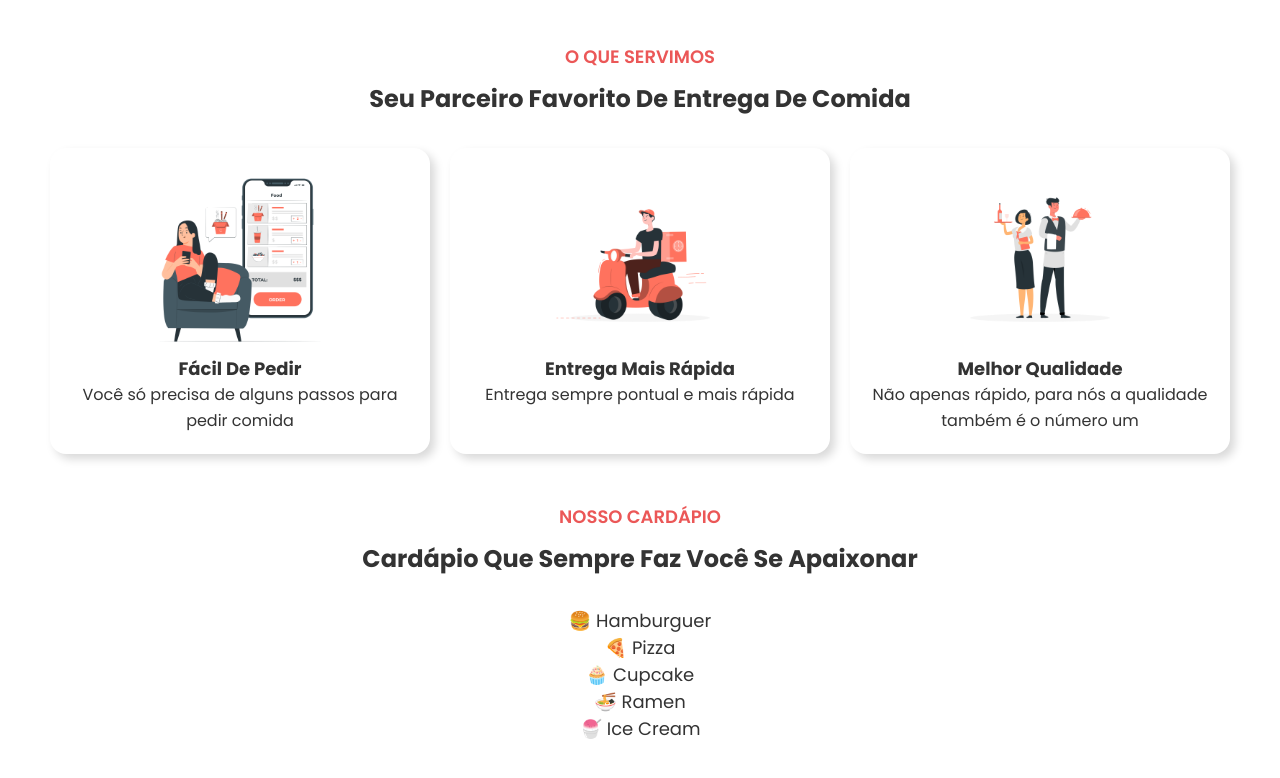
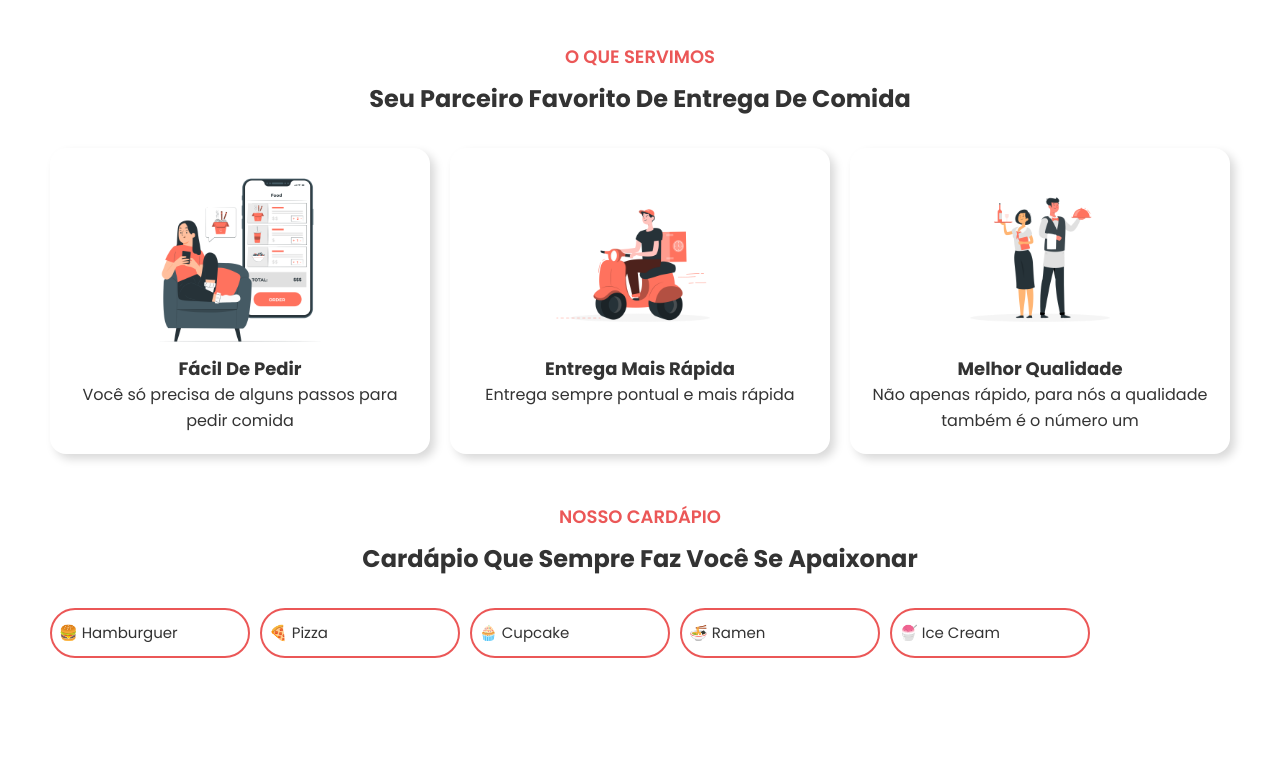
Before and after one commit to ana-ferreiramg/cafe_e_conversa, a React (Create React App) app: page / in a window 1280 px wide. Shown: the part 816-1594 px from the top of the page. Before the commit the page ends 1569 px from the top, so only its background shows below. Built offline with nearby package versions, Linux system fonts and the light colour scheme.

Commit message:
feat: add styles to section menu

```diff
--- a/src/components/Main/Main.css
+++ b/src/components/Main/Main.css
@@ -52,6 +52,65 @@
 }
 
 /* ###################### SECTION MENU ###################### */
+.section__menu {
+  min-height: 60vh;
+  display: flex;
+  flex-direction: column;
+  align-items: center;
+  gap: 3rem;
+}
+
+ul.section__menu__navbar {
+  display: flex;
+  flex-direction: row;
+  flex-wrap: wrap;
+  width: 100%;
+  gap: 1rem;
+}
+
+.section__menu__navbar li {
+  width: min(48%, 20rem);
+  height: 5rem;
+}
+
+.section__menu__navbar li a {
+  display: flex;
+  align-items: center;
+  gap: 1rem;
+  font-size: 1.5rem;
+  width: 100%;
+  height: 100%;
+  padding: 0.7rem;
+  border: 0.2rem solid var(--secondary-color);
+  border-radius: 5rem;
+  transition: 0.2s ease-in-out;
+}
+
+.section__menu__navbar li a span {
+  display: flex;
+  align-items: center;
+  justify-content: center;
+  width: 4rem;
+  height: 4rem;
+  border-radius: 50%;
+  background-color: var(--secondary-color);
+}
+
+.section__menu__navbar li a:hover {
+  background-color: var(--secondary-color);
+  color: var(--text-color-light);
+}
+
+.section__menu__navbar li a:hover span {
+  background-color: #ffffff;
+}
+
+.section__menu__content {
+  display: flex;
+  flex-direction: column;
+  gap: 2rem;
+  width: 100%;
+}
 
 @media (min-width: 768px) {
   .section__services {
```
